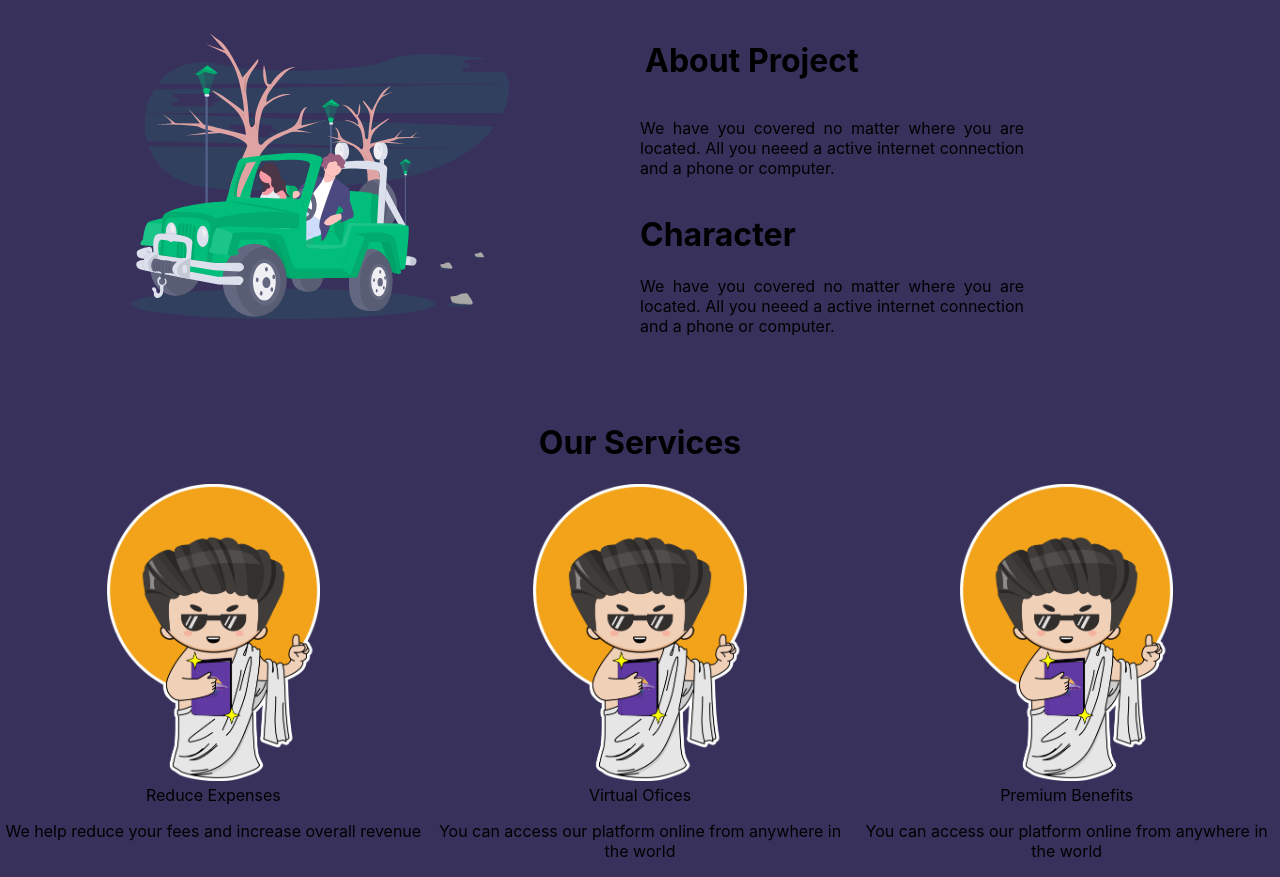
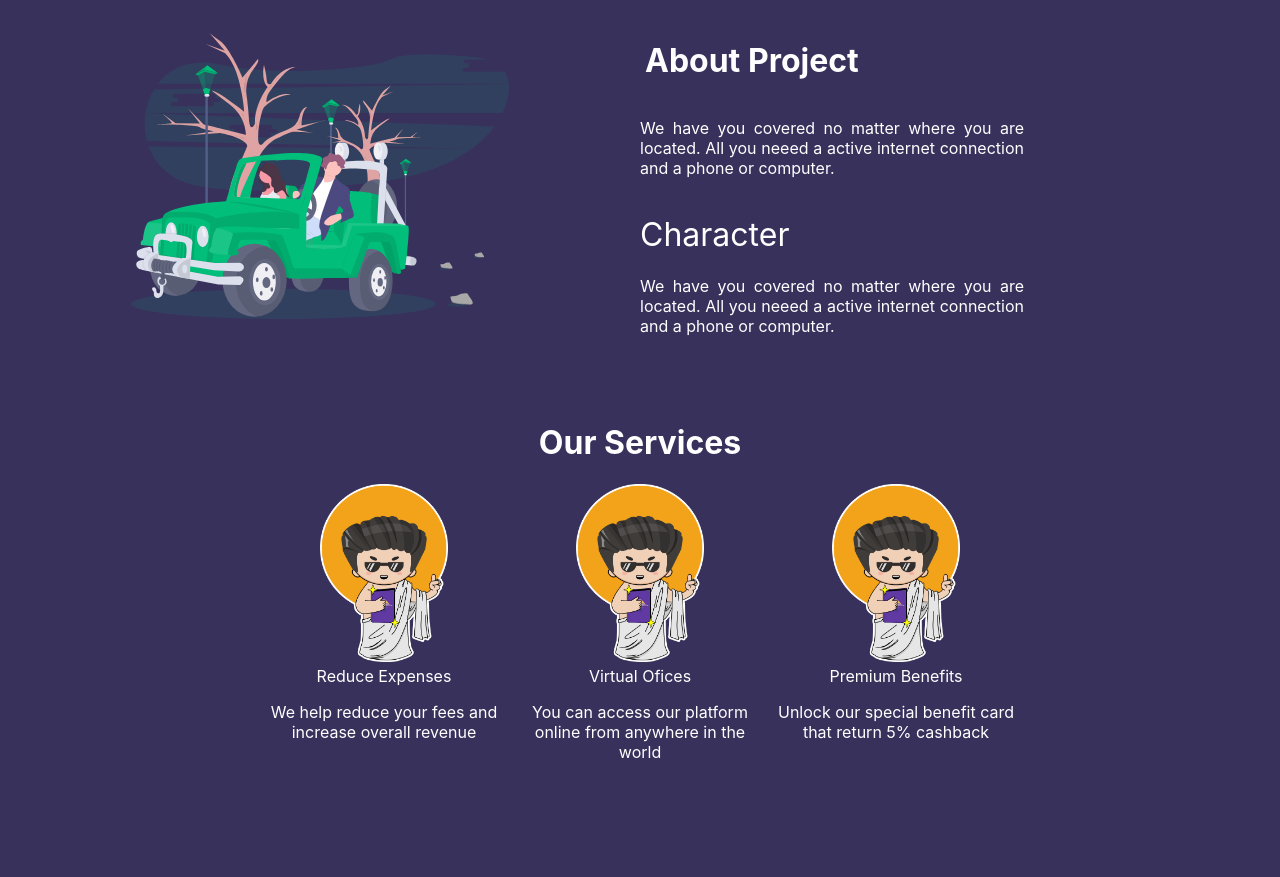
Before and after one commit to thedeveshpareek/project_1-cybercuboid-, a React (Create React App) app: page / in a window 1280 px wide. After the commit the page ends 800 px from the top, so only its background shows below. Built offline with nearby package versions, Linux system fonts and the light colour scheme.

Commit message:
@thedeveshpareek

```diff
--- a/src/components/About.js
+++ b/src/components/About.js
@@ -11,18 +11,18 @@ export const About = () => {
                 </div>
 
                 <div style={{width:'30%', paddingTop:'20px',}}>
-                        <div style={{display:'flex',justifyContent:'flex-start',marginLeft:'5px',}}  >
+                        <div style={{display:'flex',justifyContent:'flex-start',marginLeft:'5px', color:'white',fontWeight:'normal',}}  >
                             <h1>About Project</h1>
                         </div>
                         <div style={{display:'flex',justifyContent:'left',paddingTop:'0px',}}>
-                            <p style={{textAlign:'justify',}}>
+                            <p style={{textAlign:'justify',color:'white', fontWeight:'normal',}}>
                                 We have you covered no matter where you are located.
                                 All you neeed a active internet connection and a phone or computer.
                             </p>
                         </div>
                     <div>
-                        <h1 style={{display:'flex',justifyContent:'left',}}>Character</h1>
-                        <p style={{textAlign:'justify',}}>
+                        <h1 style={{display:'flex',justifyContent:'left', color:'white',fontWeight:'normal',}}>Character</h1>
+                        <p style={{textAlign:'justify',color:'white',fontWeight:'normal',}}>
                             We have you covered no matter where you are located.
                             All you neeed a active internet connection and a phone or computer.
                         </p>
@@ -30,45 +30,44 @@ export const About = () => {
                 </div>
            </div>
            <div>
-               <h1 style={{display:'flex',justifyContent:'Center', paddingTop:'50px',}}>Our Services</h1>
+               <h1 style={{display:'flex',justifyContent:'Center',color:'white', paddingTop:'50px',fontWeight:'bold'}}>Our Services</h1>
            </div>
            <div  style={{display:'flex',
                 flexDirection:'row',justifyContent:'center',}}>
-                    <div style={{width:'40%'}}>
+                    <div style={{width:'20%'}}>
                          <img src='/images/n4.png' alt="" style={{width:'50%',}}/>
-                   <div>
+                   <div style={{color:'white',}}>
                         <span>Reduce Expenses</span>
                    </div>
                    <div>
-                        <p style={{textAlign:'center',}}>We help reduce your fees and increase
+                        <p style={{textAlign:'center',color:'white',}}>We help reduce your fees and increase
                         overall revenue</p>
                    </div>
                </div>
-               <div style={{width:'40%'}}>
+               <div style={{width:'20%'}}>
                     <div>
                         <img src='/images/n4.png' alt="" style={{width:'50%',}}/>
                    </div>
                    <div>
-                        <span>Virtual Ofices</span>
+                        <span style={{color:'white',}}>Virtual Ofices</span>
                    </div>
                    <div>
-                        <p style={{textAlign:'center',}}>
+                        <p style={{textAlign:'center', color:'white',}}>
                         You can access our platform online from
                         anywhere in the world</p>
                    </div>
                </div>
-               <div style={{width:'40%'}}>
+               <div style={{width:'20%'}}>
                     <div>
                         <img src='/images/n4.png' alt="" style={{width:'50%',}}/>
                    </div>
-                   <div>
-                        <span>Premium Benefits</span>
+                   <div >
+                        <span style={{color:'white',}}>Premium Benefits</span>
                    </div>
                    <div>
-                        <p style={{textAlign:'center',}}>
-                        You can access our platform
-                        online from anywhere
-                        in the world</p>
+                        <p style={{textAlign:'center', color:'white',}}>
+                       Unlock our special benefit card
+                       that return 5% cashback</p>
                    </div>
                </div>
            </div>
```
